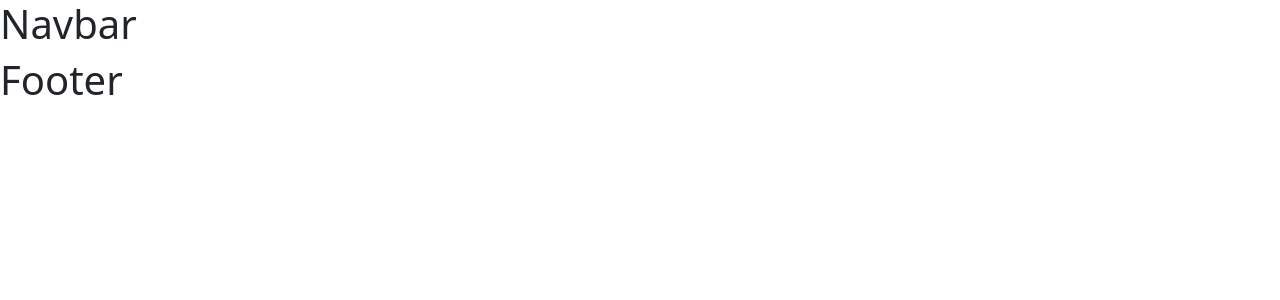
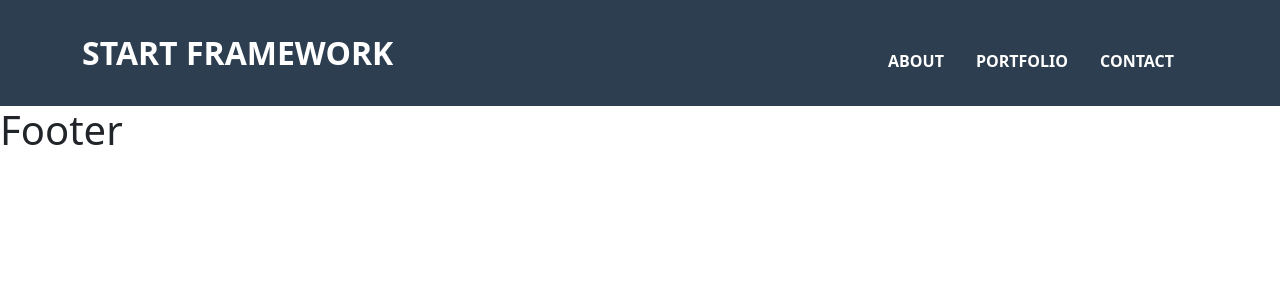
Before and after one commit to AhmedNabil1994/Start-React, a React (Vite) app: page / in a window 1280 px wide. Shown: the top 300 px of the page. Built offline with nearby package versions, Linux system fonts and the light colour scheme.

Commit message:
add navbar

```diff
--- a/src/App.jsx
+++ b/src/App.jsx
@@ -1,14 +1,35 @@
+// libraries
+import { createBrowserRouter, RouterProvider } from "react-router-dom";
+// app components
 import Navbar from "./Components/Navbar/Navbar";
 import Footer from "./Components/Footer/Footer";
+import About from "./Components/About/About";
+import Layout from "./Components/Layout/Layout";
+import Portfolio from "./Components/Portfolio/Portfolio";
+import Contact from "./Components/Contact/Contact";
 
+const appRouter = createBrowserRouter([
+  {
+    path: "",
+    element: <Layout />,
+    children: [
+      {
+        path: "about",
+        element: <About />,
+      },
+      {
+        path: "portfolio",
+        element: <Portfolio />,
+      },
+      {
+        path: "contact",
+        element: <Contact />,
+      },
+    ],
+  },
+]);
 function App() {
-
-  return (
-    <>
-      <Navbar />
-      <Footer />
-    </>
-  );
+  return <RouterProvider router={appRouter} />;
 }
 
 export default App;
--- /dev/null
+++ b/src/Components/About/About.jsx
@@ -0,0 +1,7 @@
+import React from 'react'
+
+export default function About() {
+  return (
+    <div>About</div>
+  )
+}
--- /dev/null
+++ b/src/Components/Contact/Contact.jsx
@@ -0,0 +1,7 @@
+import React from 'react'
+
+export default function Contact() {
+  return (
+    <div>Contact</div>
+  )
+}
--- /dev/null
+++ b/src/Components/Layout/Layout.jsx
@@ -0,0 +1,16 @@
+import React from "react";
+// libraries
+import { Outlet } from "react-router-dom";
+// app components
+import Navbar from "../Navbar/Navbar";
+import Footer from "../Footer/Footer";
+
+export default function Layout() {
+  return (
+    <>
+      <Navbar />
+      <Outlet />
+      <Footer />
+    </>
+  );
+}
--- a/src/Components/Navbar/Navbar.jsx
+++ b/src/Components/Navbar/Navbar.jsx
@@ -1,9 +1,49 @@
 import React from "react";
-import "./navbar.css"
+// libraries
+import { Link, NavLink } from "react-router-dom";
+// css
+import style from "./navbar.module.css";
+// bs components
+import { Container, Nav, Navbar as BsNavbar } from "react-bootstrap";
+
 export default function Navbar() {
   return (
-    <nav>
-      <h1 className="color">Navbar</h1>
-    </nav>
+    <BsNavbar expand="lg" className={`${style.bg} text-uppercase fw-bold py-4`}>
+      <Container>
+        <BsNavbar.Brand
+          as={Link}
+          className={`text-white  ${style.fz}`}
+          to=""
+        >
+          start framework
+        </BsNavbar.Brand>
+        <BsNavbar.Toggle aria-controls="basic-navbar-nav" />
+        <BsNavbar.Collapse id="basic-navbar-nav">
+          <Nav className="ms-auto">
+            <Nav.Link
+              as={NavLink}
+              className={` px-2 mt-3 me-3 text-white rounded-3 ${style.width}`}
+              to="about"
+            >
+              about
+            </Nav.Link>
+            <Nav.Link
+              as={NavLink}
+              className={` px-2 mt-3 me-3 text-white rounded-3 ${style.width}`}
+              to="portfolio"
+            >
+              portfolio
+            </Nav.Link>
+            <Nav.Link
+              as={NavLink}
+              className={` px-2 mt-3 me-3 text-white rounded-3 ${style.width}`}
+              to="contact"
+            >
+              contact
+            </Nav.Link>
+          </Nav>
+        </BsNavbar.Collapse>
+      </Container>
+    </BsNavbar>
   );
 }
--- /dev/null
+++ b/src/Components/Navbar/navbar.module.css
@@ -0,0 +1,10 @@
+.bg {
+  background-color: var(--first-color);
+}
+nav .fz {
+  font-size: 32px;
+}
+
+.width {
+  width: fit-content;
+}
--- /dev/null
+++ b/src/Components/Portfolio/Portfolio.jsx
@@ -0,0 +1,7 @@
+import React from 'react'
+
+export default function Portfolio() {
+  return (
+    <div>Portfolio</div>
+  )
+}
--- a/src/index.css
+++ b/src/index.css
@@ -0,0 +1,8 @@
+:root {
+  --first-color: #2c3e50;
+  --second-color: #1a252f;
+  --third-color: #1abc9c;
+}
+.active {
+  background-color: var(--third-color);
+}
--- a/src/main.jsx
+++ b/src/main.jsx
@@ -5,6 +5,7 @@ import App from './App.jsx'
 import "bootstrap/dist/css/bootstrap.min.css";
 // fontawesome
 import "@fortawesome/fontawesome-free/css/all.min.css";
+import "./index.css"
 
 
 createRoot(document.getElementById('root')).render(
```
Also changed, not shown: src/Components/Home/Home.jsx (added).
